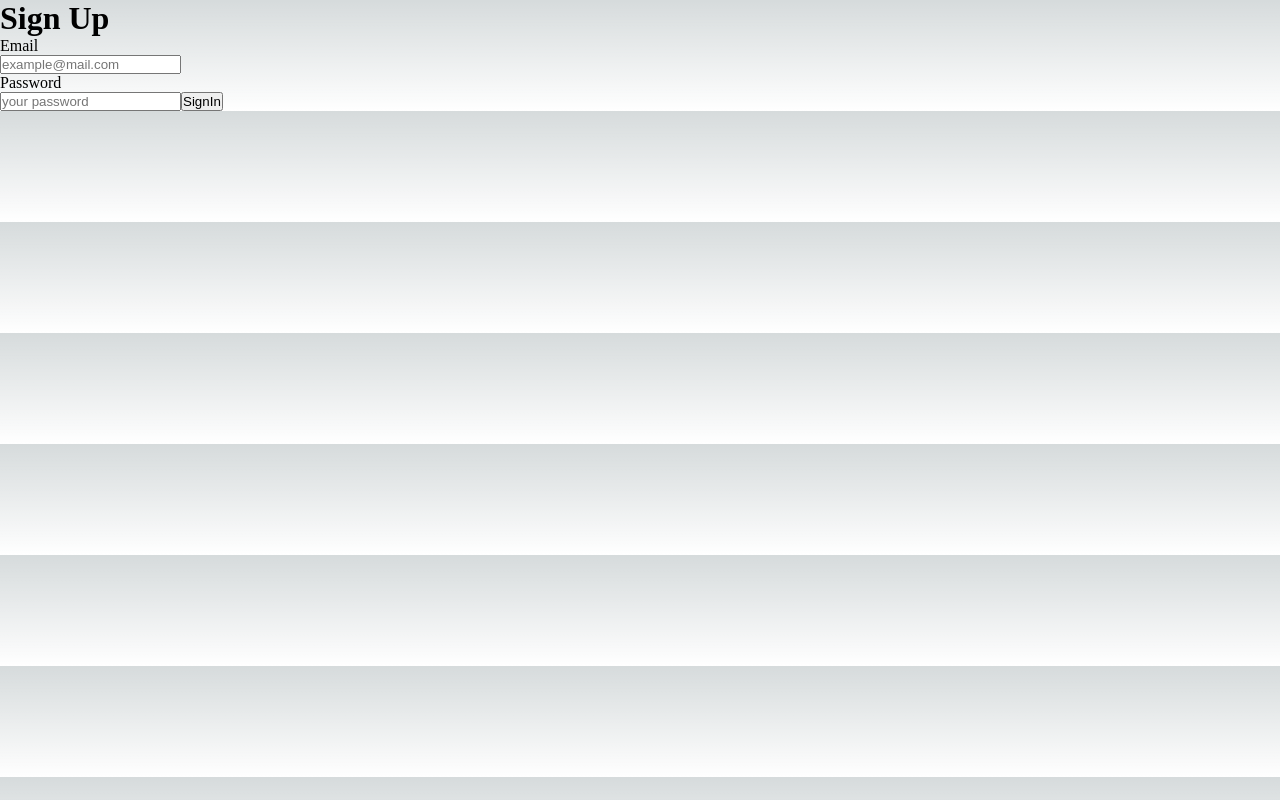
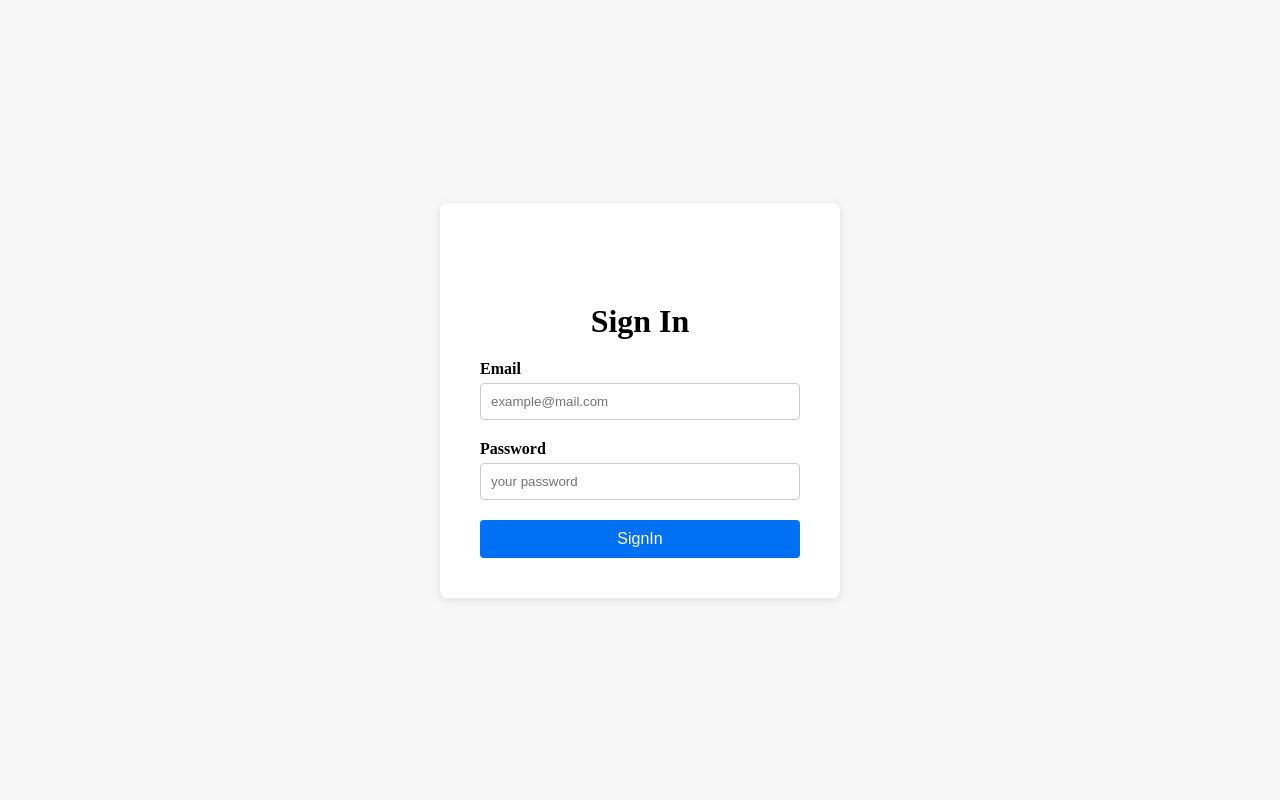
Before and after one commit to Teddykavooh/House-Of-GOT, a Next.js app: page /signin in a window 1280 px wide. Built offline with nearby package versions, Linux system fonts and the light colour scheme; no server answers.

Commit message:
Major update; Aesthetics Process flow and efficiency Add more pages and functionalities

```diff
--- a/src/app/page.module.css
+++ b/src/app/page.module.css
@@ -187,6 +187,7 @@
             rgba(var(--callout-rgb), 0.5)
         );
         background-clip: padding-box;
+        -webkit-backdrop-filter: blur(24px);
         backdrop-filter: blur(24px);
     }
 
@@ -230,3 +231,146 @@
         transform: rotate(0deg);
     }
 }
+
+/* Customs */
+/* .main {
+    padding: 20px;
+    max-width: 1200px;
+    margin: 0 auto;
+} */
+
+.c_grid {
+    display: flex;
+    flex-wrap: wrap;
+    gap: 1rem;
+    margin: 1rem;
+    width: 80vw;
+    /* border: 2px solid blue; */
+}
+
+.c_card {
+    background: white;
+    padding: 1rem;
+    border: 1px solid #ddd;
+    border-radius: 8px;
+    box-shadow: 0 4px 6px rgba(0, 0, 0, 0.1);
+    flex: 1 1 calc(33.333% - 40px);
+    box-sizing: border-box;
+    transition: transform 0.3s ease;
+}
+
+.c_card:hover {
+    transform: translateY(-5px);
+}
+
+.c_card h2 {
+    margin: 0 0 10px;
+    font-size: 1.5em;
+}
+
+.c_card p {
+    margin: 0;
+    color: #666;
+}
+
+/* Wrapper for the entire page */
+.wrapper {
+    display: flex;
+    justify-content: center;
+    align-items: center;
+    height: 100vh;
+    background-color: #f7f7f7;
+}
+
+/* Wrapper for the form */
+.formWrapper {
+    background: white;
+    padding: 40px;
+    border-radius: 8px;
+    box-shadow: 0 2px 10px rgba(0, 0, 0, 0.1);
+    max-width: 400px;
+    width: 100%;
+}
+
+/* Form styles */
+.form {
+    display: flex;
+    flex-direction: column;
+}
+
+.formLabel {
+    margin-bottom: 20px;
+}
+
+.labelText {
+    margin: 0 0 5px;
+    font-weight: bold;
+}
+
+.inputField {
+    width: 100%;
+    padding: 10px;
+    border: 1px solid #ccc;
+    border-radius: 4px;
+    box-sizing: border-box;
+}
+
+.inputField:focus {
+    border-color: #0070f3;
+    outline: none;
+}
+
+.submitButton {
+    padding: 10px 15px;
+    border: none;
+    border-radius: 4px;
+    background-color: #0070f3;
+    color: white;
+    font-size: 1em;
+    cursor: pointer;
+    transition: background-color 0.3s ease;
+}
+
+.submitButton:hover {
+    background-color: #005bb5;
+}
+
+.c_link {
+    padding: 1rem;
+    color: #0070f3;
+    border: 2px solid #666;
+    border-radius: 2rem;
+    margin: 1rem;
+}
+
+/* Title styles */
+.mt60 {
+    margin-top: 60px;
+}
+
+.mb30 {
+    margin-bottom: 30px;
+}
+
+.title {
+    font-size: 2em;
+    margin-bottom: 20px;
+    text-align: center;
+}
+
+/* Logout button styles */
+.logoutButton {
+    padding: 10px 15px;
+    border: none;
+    border-radius: 4px;
+    background-color: #d9534f;
+    color: white;
+    font-size: 1em;
+    cursor: pointer;
+    transition: background-color 0.3s ease;
+    margin-top: 20px;
+}
+
+.logoutButton:hover {
+    background-color: #c9302c;
+}
--- a/src/app/signin/page.js
+++ b/src/app/signin/page.js
@@ -2,6 +2,7 @@
 import React from "react";
 import { useRouter } from "next/navigation";
 import signIn from "../../firebase/auth/signin";
+import styles from "../page.module.css";
 
 function Page() {
     const [email, setEmail] = React.useState("");
@@ -15,16 +16,17 @@ function Page() {
             return console.log(myError);
         }
         console.log(result);
+        alert("Sign-In successfull");
         return router.push("/admin");
     };
 
     return (
-        <div className="wrapper">
-            <div className="form-wrapper">
-                <h1 className="mt-60 mb-30">Sign Up</h1>
-                <form onSubmit={handleForm} className="form">
-                    <label htmlFor="email">
-                        <p>Email</p>
+        <div className={styles.wrapper}>
+            <div className={styles.formWrapper}>
+                <h1 className={`${styles.mt60} ${styles.mb30} ${styles.title}`}>Sign In</h1>
+                <form onSubmit={handleForm} className={styles.form}>
+                    <label htmlFor="email" className={styles.formLabel}>
+                        <p className={styles.labelText}>Email</p>
                         <input
                             onChange={e => setEmail(e.target.value)}
                             required
@@ -32,10 +34,11 @@ function Page() {
                             name="email"
                             id="email"
                             placeholder="example@mail.com"
+                            className={styles.inputField}
                         />
                     </label>
-                    <label htmlFor="password">
-                        <p>Password</p>
+                    <label htmlFor="password" className={styles.formLabel}>
+                        <p className={styles.labelText}>Password</p>
                         <input
                             onChange={e => setPassword(e.target.value)}
                             required
@@ -43,9 +46,10 @@ function Page() {
                             name="password"
                             id="password"
                             placeholder="your password"
+                            className={styles.inputField}
                         />
                     </label>
-                    <button type="submit">SignIn</button>
+                    <button type="submit" className={styles.submitButton}>SignIn</button>
                 </form>
             </div>
         </div>
--- a/src/context/AuthContext.js
+++ b/src/context/AuthContext.js
@@ -7,18 +7,20 @@ const auth = getAuth(firebase_app);
 
 export const AuthContext = React.createContext({});
 
-export const useAuthContext = () => React.useAuthContext(AuthContext);
+export const useAuthContext = () => React.useContext(AuthContext);
 
 export const AuthContextProvider = ({ children }) => {
-    const [user, setUser] = React.useState("");
+    const [user, setUser] = React.useState(null);
     const [loading, setLoading] = React.useState(true);
 
     React.useEffect(() => {
         const unsubscribe = onAuthStateChanged(auth, user => {
             if (user) {
                 setUser(user);
+                console.log("user set", user);
             } else {
                 setUser(null);
+                console.log("user null");
             }
             setLoading(false);
         });
@@ -27,8 +29,11 @@ export const AuthContextProvider = ({ children }) => {
     }, []);
 
     return (
-        <AuthContext.Provider value={{ user }}>
-            {loading ? <div>Loading ...</div> : children}
+        // <AuthContext.Provider value={{ user }}>
+        //     {loading ? <div>Loading ...</div> : children}
+        // </AuthContext.Provider>
+        <AuthContext.Provider value={{ user, loading }}>
+            {children}
         </AuthContext.Provider>
     );
 };
```
Also changed, not shown: src/app/addData/page.js (added, +54 -0 lines), src/app/admin/page.js (+25 -5 lines), src/app/home/page.js (added, +51 -0 lines), src/app/page.js (+14 -0 lines), src/app/signup/page.js (+14 -10 lines), src/firebase/firestore/addData.js (added, +19 -0 lines), src/firebase/firestore/getAllData.js (added, +19 -0 lines), src/firebase/firestore/getData.js (added, +18 -0 lines).
